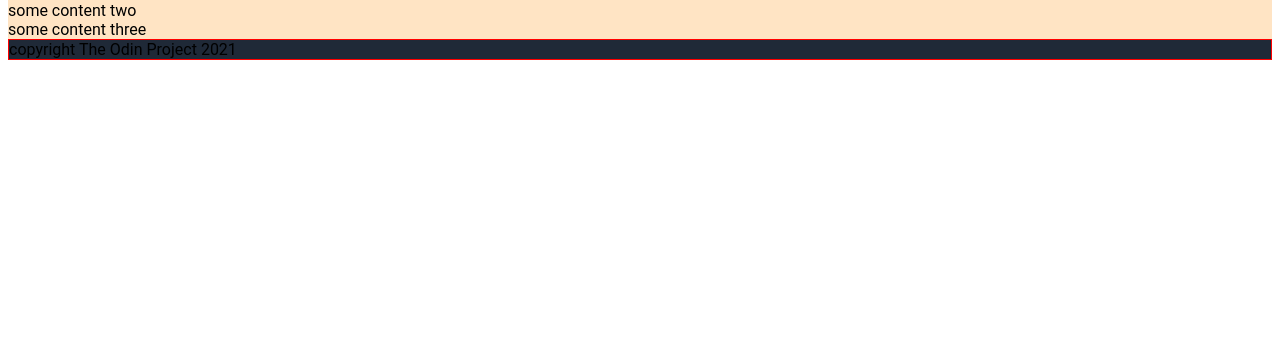
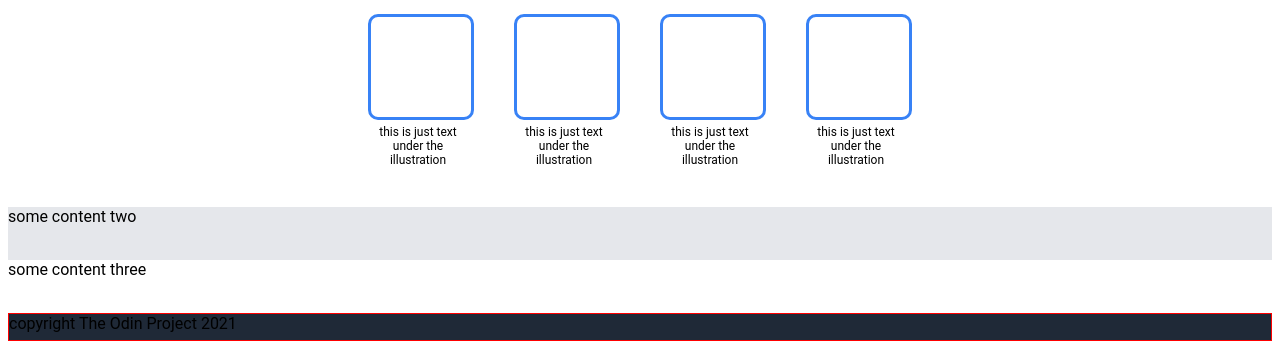
Before and after one commit to VoidOfMaya/TOP-LandingPage, a plain HTML site: page index.html in a window 1280 px wide. Shown: the part 467-816 px from the top of the page. Drawn offline with Linux system fonts and the light colour scheme.

Commit message:
create second section of the landing page

```diff
--- a/index.html
+++ b/index.html
@@ -38,9 +38,36 @@
     </header>
 
 
-    <div class="item-container" id="1">some content one</div>
-    <div class="item-container" id="2">some content two</div>
-    <div class="item-container" id="3">some content three</div>
+    <div class="item-container" id="one">
+
+        <div class="illustration-title">Some random information.</div>
+
+        <div class="illustration-container">
+            <div class="illustration">
+                <div class="box"></div>
+                <div class="text">this is just text under the illustration</div>
+            </div>
+
+            <div class="illustration">
+                <div class="box"></div>
+                <div class="text">this is just text under the illustration</div>
+
+            </div>
+
+            <div class="illustration">
+                <div class="box"></div>
+                <div class="text">this is just text under the illustration</div>
+            </div>
+
+            <div class="illustration">
+                <div class="box"></div>
+                <div class="text">this is just text under the illustration</div>
+            </div>
+
+        </div>
+    </div>
+    <div class="item-container" id="two">some content two</div>
+    <div class="item-container" id="three">some content three</div>
 
     <footer>
         <div class="footer-text">copyright The Odin Project 2021</div>
--- a/style.css
+++ b/style.css
@@ -2,6 +2,7 @@ body{
     display: flex;
     flex-direction: column;
     font-family: 'roboto';
+    height: 100vh;
 
 }
 /*global header/footer css*/
@@ -47,7 +48,7 @@ header{
 /*container A*/
 .hero-container{
     display: flex;
-    margin: 70px auto ;
+    margin: 30px auto ;
     width: 800px;
 
 
@@ -76,8 +77,6 @@ header{
     border:#3882f6 solid;
     font-weight: bold;
 }
-
-
 /*container B*/
 .hero-container-B{
     height: 250px;
@@ -87,24 +86,59 @@ header{
     width: 100%;
     height: 100%;
 }
-
 /*global item conntainer css*/
 .item-container{
     display: flex;
     flex-direction: column;
-    background-color: bisque;
+    flex: 1;
 }
+/*container 1*/
+.item-container#one{
+    display: flex;
+    align-items: center;
+    background-color : white;
+    padding: 20px;
 
-/*container 1*/
-.item-container#1{
 
 }
-/*container 2*/
-.item-container#2{
+.illustration-title{
+    padding: 20px;
+    font-size: 36px;
+    font-weight: bolder;
+    color: #1f2937;
+    margin-bottom: 10px;
+}
+.illustration-container{
+    display: flex;
+    gap: 40px;
+    margin-bottom: 20px;
+}
+.illustration{
+    display: flex;
+    flex-direction: column;
+    justify-content: space-between;
+
 
 }
+.box{
+    width: 100px;
+    height: 100px;
+    border: #3882f6 solid 3px;
+    border-radius: 10px;
+    display: flex;
+}
+.text{
+    max-width: 100px;
+    font-size: 12px;
+    text-align: center;
+    margin-top: 5px;
+}
+/*container 2*/
+.item-container#two{
+    background-color: #e5e7eb;
+}
 /*container 3*/
-.item-container#3{
+.item-container#three{
 
 }
 
@@ -114,5 +148,6 @@ footer{
     display: flex;
     margin-bottom:auto;
     border: red solid 1px;
+    flex: 0.5;
 
 }
```
